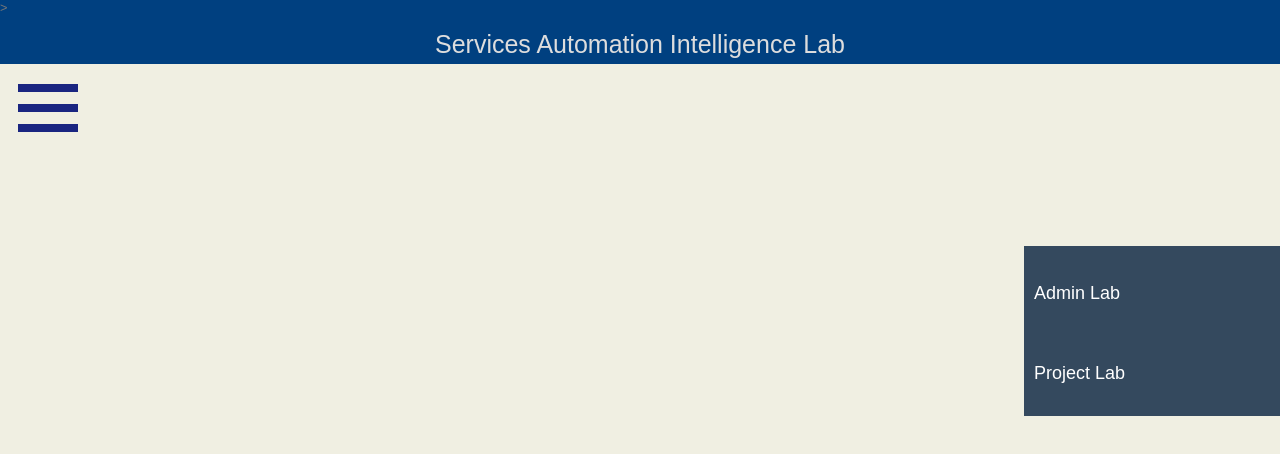
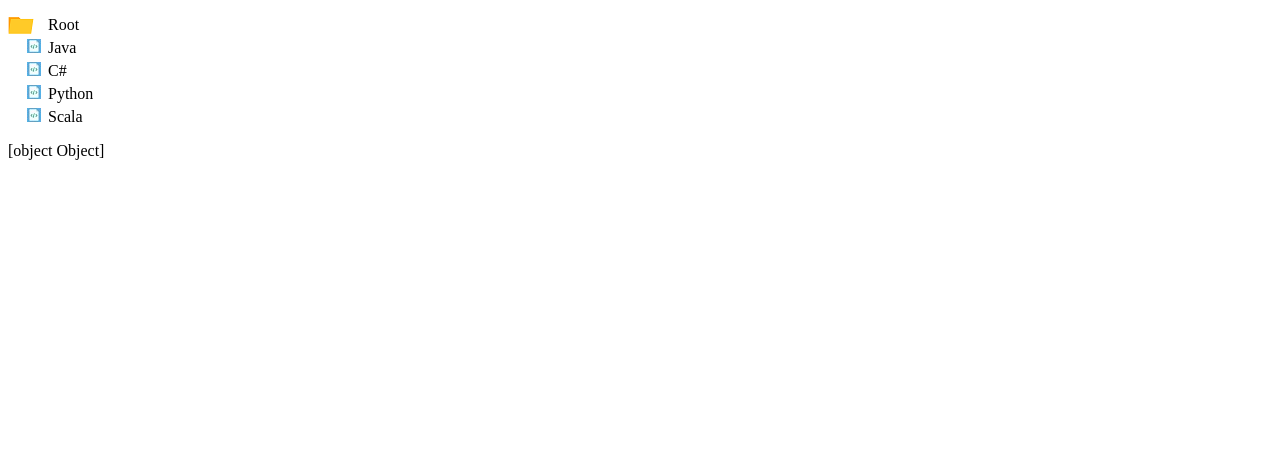
Before and after one commit to kiransweng/SailWork, an Angular app in the folder ScriptlessTool/: page / in a window 1280 px wide. Shown: the top 454 px of the page. Built offline with nearby package versions, Linux system fonts and the light colour scheme.

Commit message:
building tree structure

```diff
--- a/ScriptlessTool/src/app/app.component.css
+++ b/ScriptlessTool/src/app/app.component.css
@@ -0,0 +1,9 @@
+ul{
+  background-image: url(../assets/images/folder.png);
+  background-repeat:no-repeat;
+}
+
+li{
+   list-style:url(../assets/images/script.jpg);
+   margin-top: 5px;
+}
--- a/ScriptlessTool/src/app/app.component.html
+++ b/ScriptlessTool/src/app/app.component.html
@@ -1,2 +1,13 @@
-<app-home></app-home>
+<!-- <app-home></app-home> -->
 <!-- <app-login></app-login> -->
+
+
+<ul>Root
+  <li>Java</li>
+  <li>C#</li>
+  <li>Python</li>
+  <li>Scala</li>
+</ul>
+
+
+<p>{{scripts_tree_structure}}</p>
--- a/ScriptlessTool/src/app/app.component.ts
+++ b/ScriptlessTool/src/app/app.component.ts
@@ -7,4 +7,19 @@ import { Component } from '@angular/core';
 })
 export class AppComponent {
   title = 'app';
+
+  scripts_tree_structure = [
+      {
+        'folder': 'Root',
+        'contents': [
+                      {
+                        'contents': [
+                                    {'Name': 'Java'},
+                                    {'Name':'C#'},
+                                    {'Name': 'Python'}
+                        ]
+                      }
+                    ]
+      }
+  ];
 }
--- a/ScriptlessTool/src/app/guiComponents/hamburger/hamburger.component.ts
+++ b/ScriptlessTool/src/app/guiComponents/hamburger/hamburger.component.ts
@@ -1,8 +1,7 @@
 import { Component, OnInit, ViewEncapsulation } from '@angular/core';
-import { Component, OnInit, NgModule, OnChanges, ViewEncapsulation, Input, Output, EventEmitter, ElementRef, AfterViewInit, Pipe, PipeTransform } from '@angular/core';
+import { NgModule, OnChanges, Input, Output, EventEmitter, ElementRef, AfterViewInit, Pipe, PipeTransform } from '@angular/core';
 import { SafeResourceUrl, DomSanitizer } from '@angular/platform-browser';
 import { CommonModule }       from '@angular/common';
-import { ClickOutsideDirective } from './clickOutside';
 
 @Component({
   selector: 'app-hamburger',
--- a/ScriptlessTool/src/styles.css
+++ b/ScriptlessTool/src/styles.css
@@ -1,4 +1,6 @@
 /* You can add global styles to this file, and also import other style files */
+
+/*
 
 html
 { height: 100%;}
@@ -341,3 +343,5 @@ table tr td
   color: #47433F;
   border-top: 1px solid #FFF;
 }
+
+*/
```
Also changed, not shown: ScriptlessTool/src/assets/images/folder.png (added), ScriptlessTool/src/assets/images/script.jpg (added).
